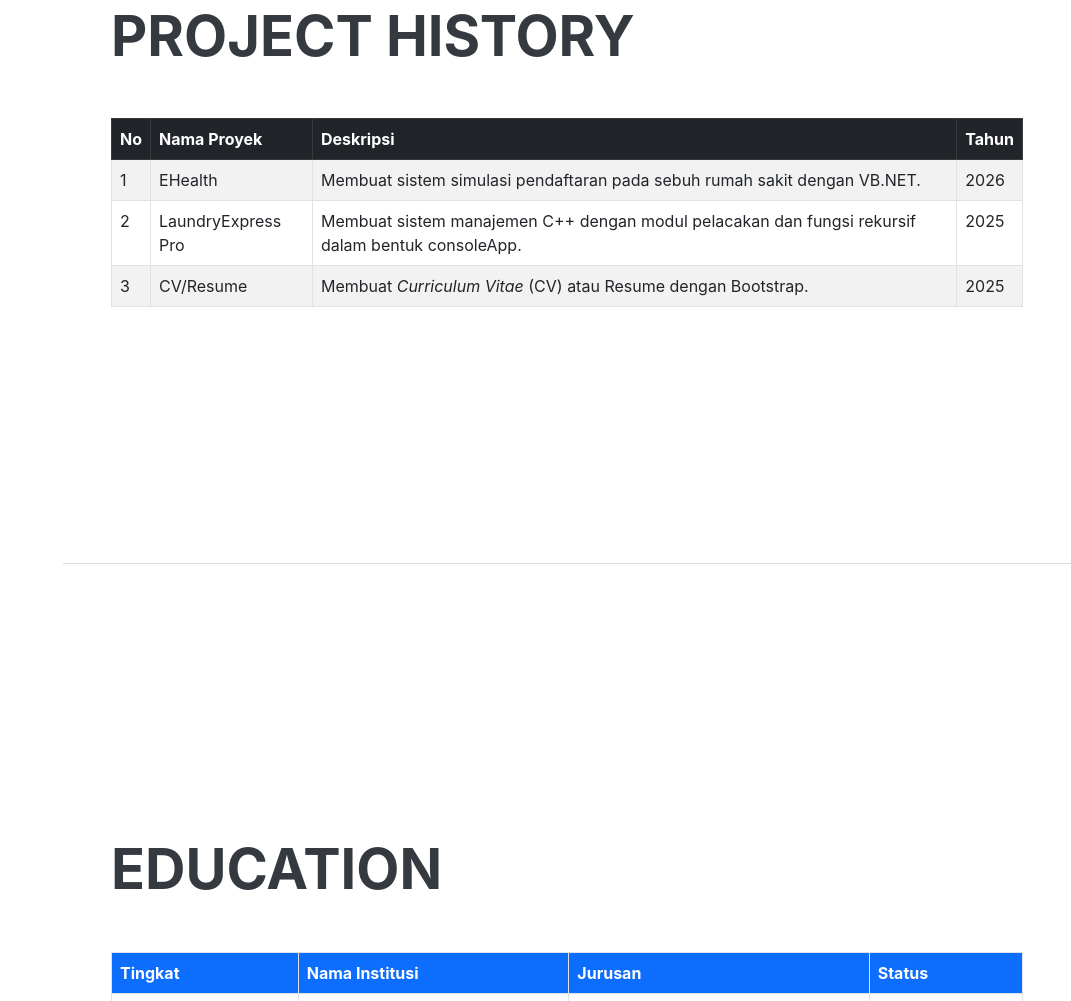
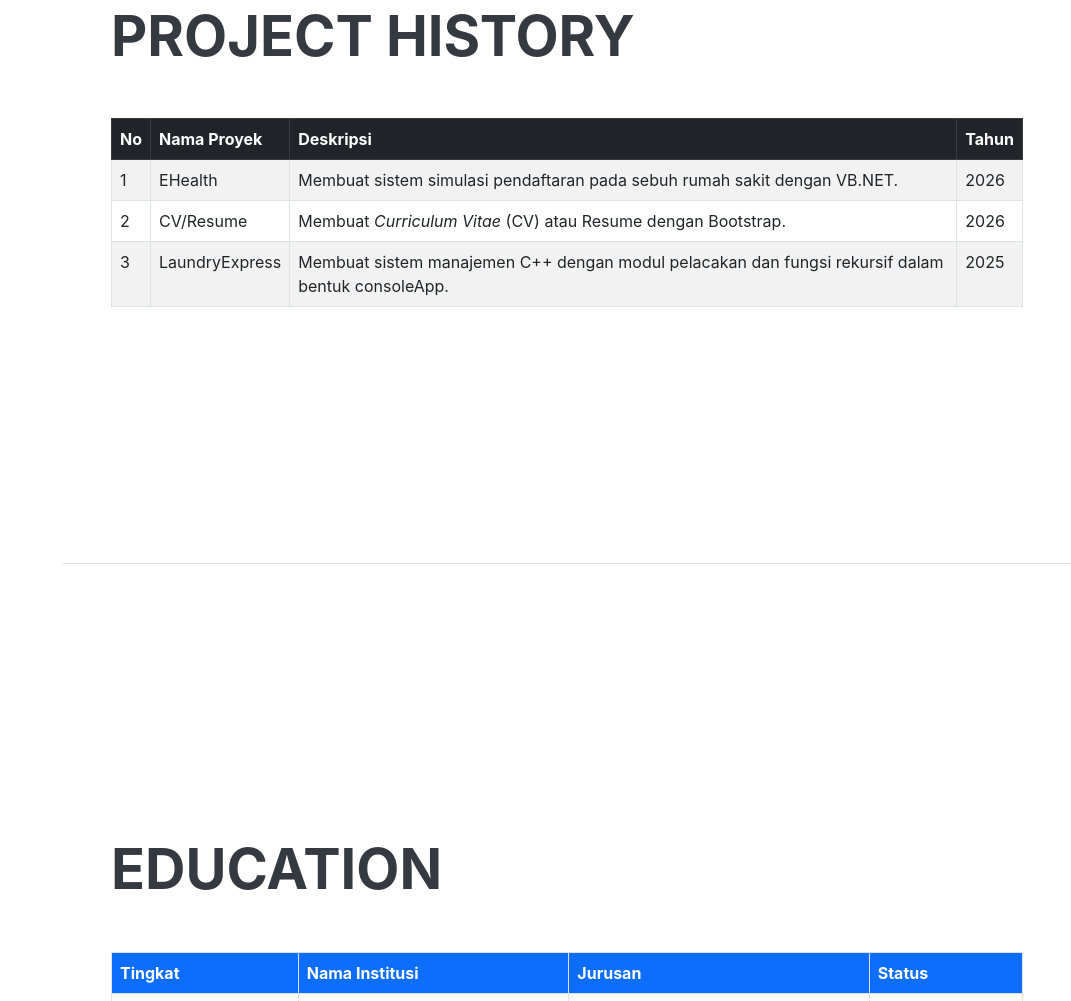
Before and after one commit to ValBR-1/nauval-CV, a plain HTML site: page index.html in a window 1280 px wide. Shown: the part 1038-2039 px from the top of the page, without its empty margins (209-1280 px from the left). Drawn offline with nearby package versions, Linux system fonts and the light colour scheme; a web font is replaced by a local one.

Commit message:
Mengubah beberapa value pada table

```diff
--- a/index.html
+++ b/index.html
@@ -81,14 +81,14 @@
                             </tr>
                             <tr>
                                 <td>2</td>
-                                <td>LaundryExpress Pro</td>
-                                <td>Membuat sistem manajemen C++ dengan modul pelacakan dan fungsi rekursif dalam bentuk consoleApp.</td>
-                                <td>2025</td>
+                                <td>CV/Resume</td>
+                                <td>Membuat <em>Curriculum Vitae</em> (CV) atau Resume dengan Bootstrap.</td>
+                                <td>2026</td>
                             </tr>
                             <tr>
                                 <td>3</td>
-                                <td>CV/Resume</td>
-                                <td>Membuat <em>Curriculum Vitae</em> (CV) atau Resume dengan Bootstrap.</td>
+                                <td>LaundryExpress</td>
+                                <td>Membuat sistem manajemen C++ dengan modul pelacakan dan fungsi rekursif dalam bentuk consoleApp.</td>
                                 <td>2025</td>
                             </tr>
                         </tbody>
```
